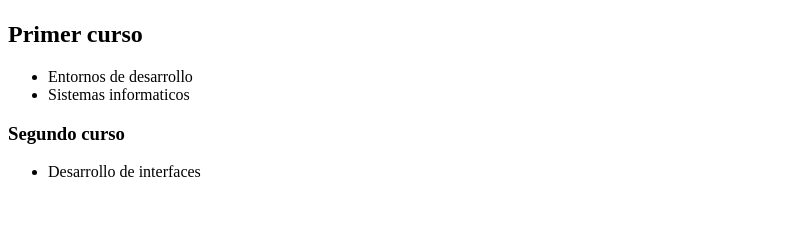
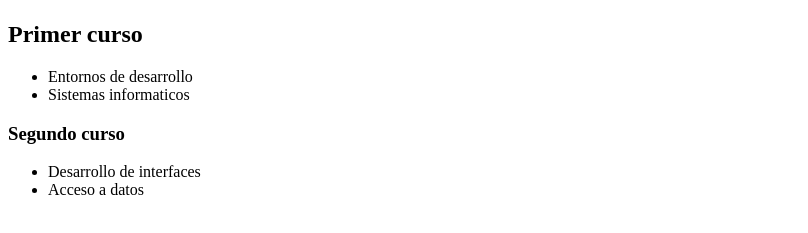
Before and after one commit to Gwavyy/EntornosDesarrollo, a plain HTML site: page EntornosGIT/public_html/index.html in a window 1280 px wide. Shown: the part 59-292 px from the top of the page, without its empty margins (0-808 px from the left). Drawn offline with Linux system fonts and the light colour scheme.

Commit message:
Añadida cuarta asignatura

```diff
--- a/EntornosGIT/public_html/index.html
+++ b/EntornosGIT/public_html/index.html
@@ -19,6 +19,7 @@ Click nbfs://nbhost/SystemFileSystem/Templates/Other/html.html to edit this temp
 	<h3>Segundo curso</h3>
 	<ul>
 	    <li>Desarrollo de interfaces</li>
+	    <li>Acceso a datos</li>
 	</ul>
 
     </body>
```
